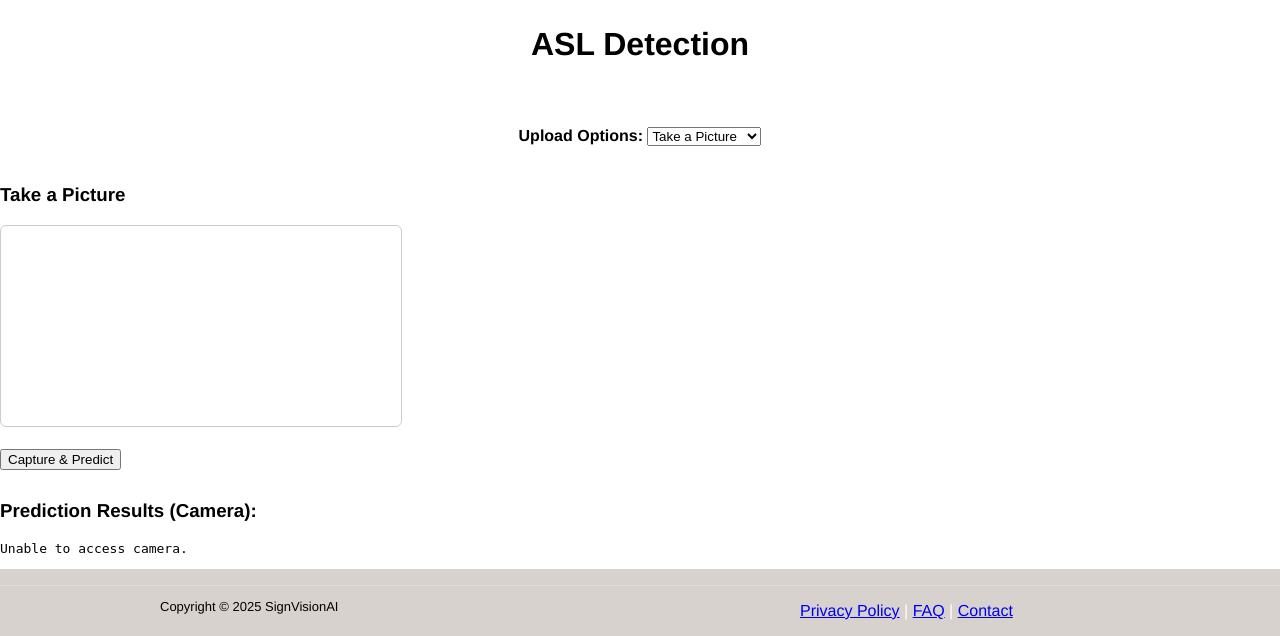
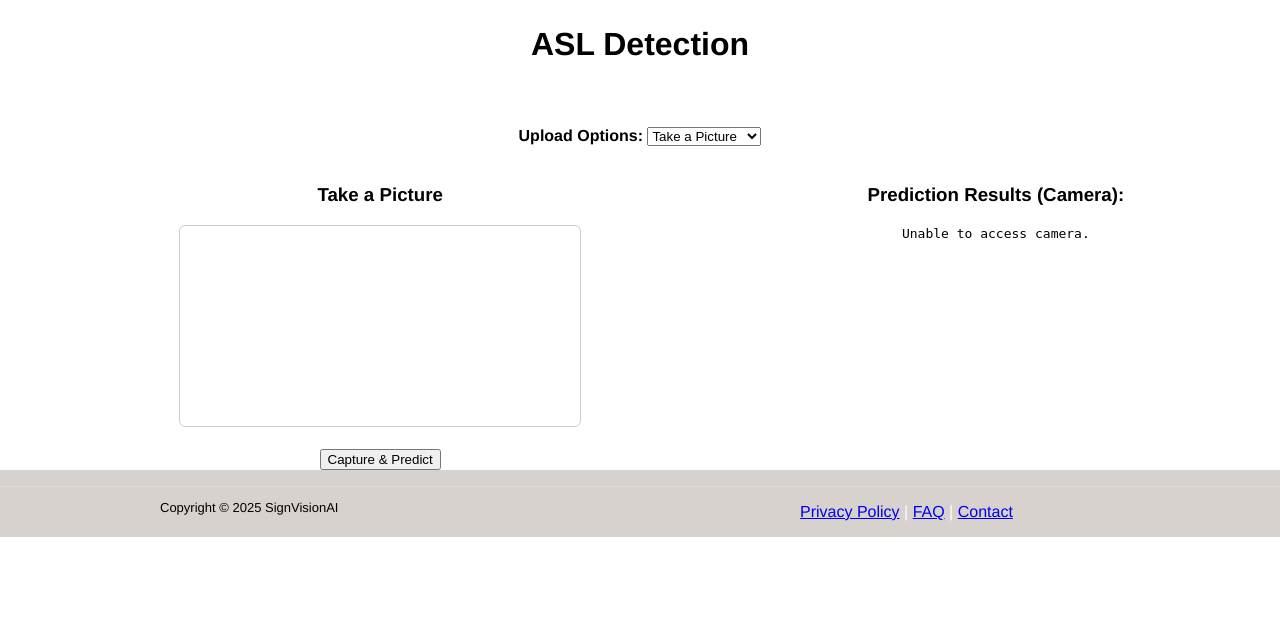
Before and after one commit to r20019xx/GestureFrame, a Django app: page /upload/ in a window 1280 px wide. Shown: the part 290-926 px from the top of the page. After the commit the page ends 827 px from the top, so only its background shows below. Run offline with Django 5.2, Linux system fonts and the light colour scheme; some libraries are stand-ins or nearby versions.

Commit message:
centered contents of upload page to make it looke cleaner.

```diff
--- a/templates/page/page_story/upload.html
+++ b/templates/page/page_story/upload.html
@@ -20,19 +20,27 @@
 <div id="detection-container" style="display: flex; justify-content: space-around; flex-wrap: wrap; gap: 40px;">
 
     <!-- Use the camera to upload a photo -->
-    <div id="camera-section" style="flex: 1;">
-        <h3>Take a Picture</h3>
-        <video id="camera" autoplay playsinline width="400" style="max-width: 100%; border: 1px solid #ccc; border-radius: 6px;"></video>
-        <canvas id="snapshot" style="display: none;"></canvas>
-        <br><br>
-        <button id="capture_image_button">Capture & Predict</button>
-
-        <h3 style="margin-top: 30px;">Prediction Results (Camera):</h3>
-        <pre id="camera_results">No results yet.</pre>
+    <div id="camera-section" style="flex: 1; margin-left: 1in;">
+        <!-- Flex container dividing into left and right columns -->
+        <div class="camera-flex-container" style="display: flex; justify-content: space-between;">
+            <!-- Left half: Take a Picture, video feed, and Capture & Predict button -->
+            <div class="camera-left" style="width: 48%; text-align: center;">
+                <h3>Take a Picture</h3>
+                <video id="camera" autoplay playsinline width="400" style="max-width: 100%; border: 1px solid #ccc; border-radius: 6px;"></video>
+                <canvas id="snapshot" style="display: none;"></canvas>
+                <br><br>
+                <button id="capture_image_button" class="my-button">Capture & Predict</button>
+            </div>
+            <!-- Right half: Prediction Results header and the results -->
+            <div class="camera-right" style="width: 48%; text-align: center;">
+                <h3>Prediction Results (Camera):</h3>
+                <pre id="camera_results" style="margin-top: 20px;">No results yet.</pre>
+            </div>
+        </div>
     </div>
 
     <!-- Upload a photo file -->
-    <div id="upload-section" style="display: none; flex: 1;">
+    <div id="upload-section" style="display: none; flex: 1; text-align: center;">
         <h3>Upload a Photo</h3>
         <input type="file" id="ASL_image" accept="image/*" />
         <br><br>
```
